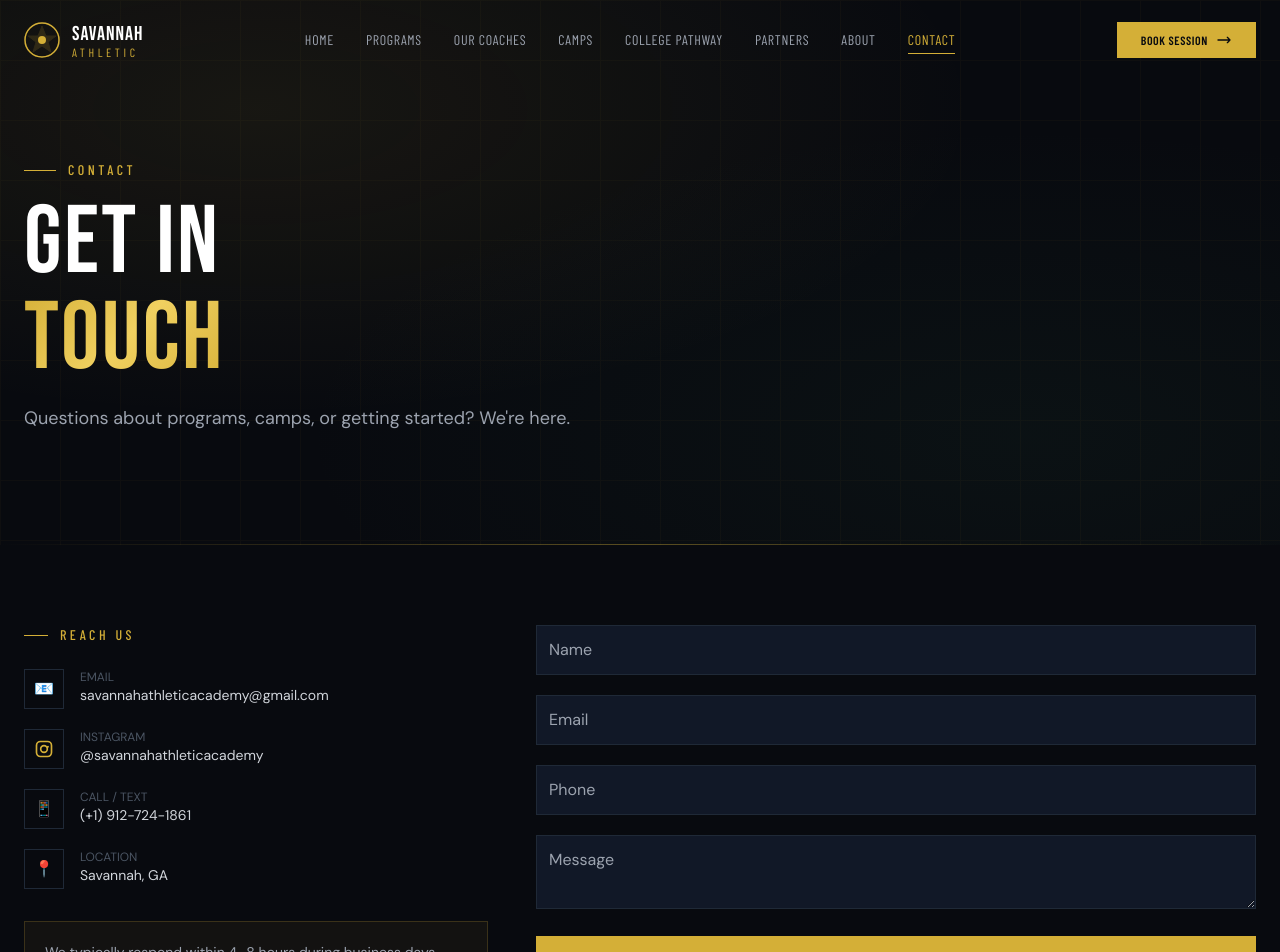
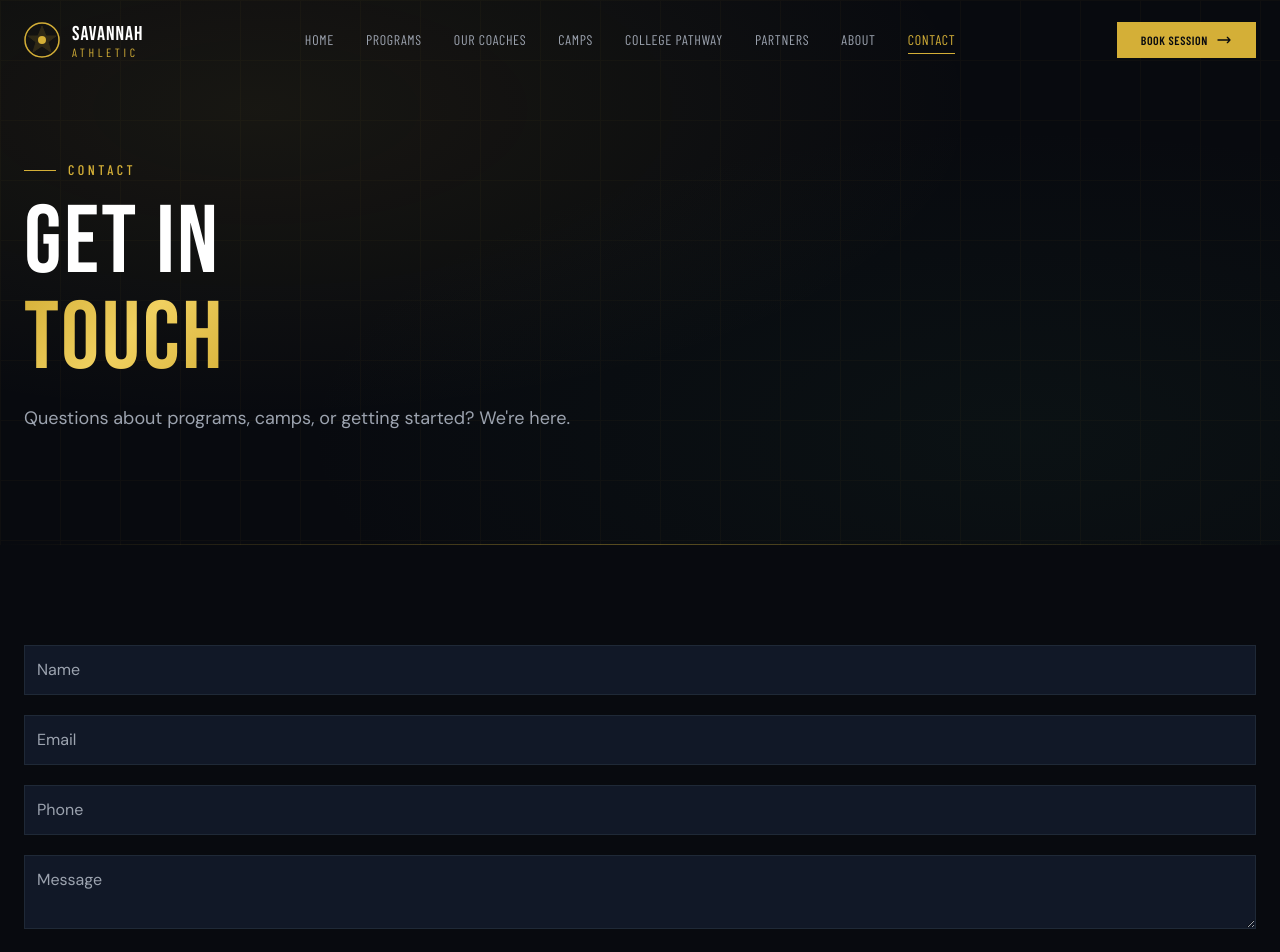
Before and after one commit to savannahathleticacademy-sys/savannah-athletic, a React (Vite) app: page /contact in a window 1280 px wide. Shown: the top 952 px of the page. Built offline with nearby package versions, Linux system fonts and the light colour scheme; a web font is replaced by a local one.

Commit message:
Update Contact.jsx

```diff
--- a/src/Contact.jsx
+++ b/src/Contact.jsx
@@ -2,19 +2,7 @@ import { useState } from 'react'
 import PageHero from './PageHero.jsx'
 
 export default function Contact() {
-  const [form, setForm] = useState({ name: '', email: '', phone: '', subject: '', message: '' })
   const [submitted, setSubmitted] = useState(false)
-  const [sending, setSending] = useState(false)
-
-  const handleChange = (e) => setForm({ ...form, [e.target.name]: e.target.value })
-
-  const handleSubmit = async (e) => {
-    e.preventDefault()
-    setSending(true)
-    await new Promise(r => setTimeout(r, 1200))
-    setSending(false)
-    setSubmitted(true)
-  }
 
   return (
     <div>
@@ -26,116 +14,59 @@ export default function Contact() {
 
       <section className="py-20 bg-pitch-black">
         <div className="max-w-7xl mx-auto px-4 sm:px-6">
-          <div className="grid grid-cols-1 lg:grid-cols-5 gap-12">
 
-            <div className="lg:col-span-2 space-y-8">
-              <div>
-                <div className="flex items-center gap-3 mb-6">
-                  <div className="w-6 h-px bg-gold" />
-                  <span className="section-label">Reach Us</span>
-                </div>
-
-                <div className="space-y-5">
-                  <a href="mailto:savannahathleticacademy@gmail.com" className="flex items-start gap-4 group">
-                    <div className="w-10 h-10 border border-pitch-border flex items-center justify-center text-gold">
-                      📧
-                    </div>
-                    <div>
-                      <div className="text-xs uppercase text-gray-600">Email</div>
-                      <div className="text-gray-300 text-sm">savannahathleticacademy@gmail.com</div>
-                    </div>
-                  </a>
-
-                  <a
-                    href="https://www.instagram.com/savannahathleticacademy/"
-                    target="_blank"
-                    rel="noreferrer"
-                    className="flex items-start gap-4 group"
-                  >
-                    <div className="w-10 h-10 border border-pitch-border flex items-center justify-center text-gold">
-                      <svg className="w-5 h-5" fill="currentColor" viewBox="0 0 24 24">
-                        <path d="M7.75 2h8.5A5.75 5.75 0 0122 7.75v8.5A5.75 5.75 0 0116.25 22h-8.5A5.75 5.75 0 012 16.25v-8.5A5.75 5.75 0 017.75 2zm0 2A3.75 3.75 0 004 7.75v8.5A3.75 3.75 0 007.75 20h8.5A3.75 3.75 0 0020 16.25v-8.5A3.75 3.75 0 0016.25 4h-8.5zM12 7a5 5 0 110 10 5 5 0 010-10zm0 2a3 3 0 100 6 3 3 0 000-6zm4.75-.9a1.15 1.15 0 110 2.3 1.15 1.15 0 010-2.3z" />
-                      </svg>
-                    </div>
-                    <div>
-                      <div className="text-xs uppercase text-gray-600">Instagram</div>
-                      <div className="text-gray-300 text-sm">@savannahathleticacademy</div>
-                    </div>
-                  </a>
-
-                  <a href="tel:+19127241861" className="flex items-start gap-4 group">
-                    <div className="w-10 h-10 border border-pitch-border flex items-center justify-center text-gold">
-                      📱
-                    </div>
-                    <div>
-                      <div className="text-xs uppercase text-gray-600">Call / Text</div>
-                      <div className="text-gray-300 text-sm">(+1) 912-724-1861</div>
-                    </div>
-                  </a>
-
-                  <a href="https://maps.google.com/?q=Savannah,+GA" target="_blank" rel="noreferrer" className="flex items-start gap-4 group">
-                    <div className="w-10 h-10 border border-pitch-border flex items-center justify-center text-gold">
-                      📍
-                    </div>
-                    <div>
-                      <div className="text-xs uppercase text-gray-600">Location</div>
-                      <div className="text-gray-300 text-sm">Savannah, GA</div>
-                    </div>
-                  </a>
-                </div>
-              </div>
-
-              <div className="border border-gold/20 bg-gold/5 p-5">
-                <p className="text-gray-400 text-sm">
-                  We typically respond within 4–8 hours during business days.
-                </p>
-              </div>
-            </div>
-
-            <div className="lg:col-span-3">
           {submitted ? (
             <div className="border border-gold/30 bg-gold/10 p-12 text-center">
               <h3 className="text-white text-2xl mb-2">Message Sent!</h3>
               <p className="text-gray-400">We’ll get back to you soon.</p>
             </div>
           ) : (
-                <form onSubmit={handleSubmit} className="space-y-5">
+            <form
+              action="https://api.web3forms.com/submit"
+              method="POST"
+              className="space-y-5"
+              onSubmit={() => setSubmitted(true)}
+            >
+              {/* 🔑 TU ACCESS KEY */}
+              <input type="hidden" name="access_key" value="32de9cfe-9a49-44e1-adb9-018b5c1f24b6" />
+
+              <input type="hidden" name="subject" value="New Contact Form - Savannah Athletic" />
+              <input type="hidden" name="from_name" value="Savannah Athletic Website" />
+
               <input
                 name="name"
                 placeholder="Name"
-                    onChange={handleChange}
+                required
                 className="w-full p-3 bg-pitch-card border border-pitch-border text-white"
               />
 
               <input
                 name="email"
+                type="email"
                 placeholder="Email"
-                    onChange={handleChange}
+                required
                 className="w-full p-3 bg-pitch-card border border-pitch-border text-white"
               />
 
               <input
                 name="phone"
                 placeholder="Phone"
-                    onChange={handleChange}
                 className="w-full p-3 bg-pitch-card border border-pitch-border text-white"
               />
 
               <textarea
                 name="message"
                 placeholder="Message"
-                    onChange={handleChange}
+                required
                 className="w-full p-3 bg-pitch-card border border-pitch-border text-white"
               />
 
-                  <button className="btn-primary w-full" disabled={sending}>
-                    {sending ? 'Sending...' : 'Send Message'}
+              <button className="btn-primary w-full">
+                Send Message
               </button>
             </form>
           )}
-            </div>
 
-          </div>
         </div>
       </section>
     </div>
```
Lines whose indentation alone changed are shown as unchanged.
